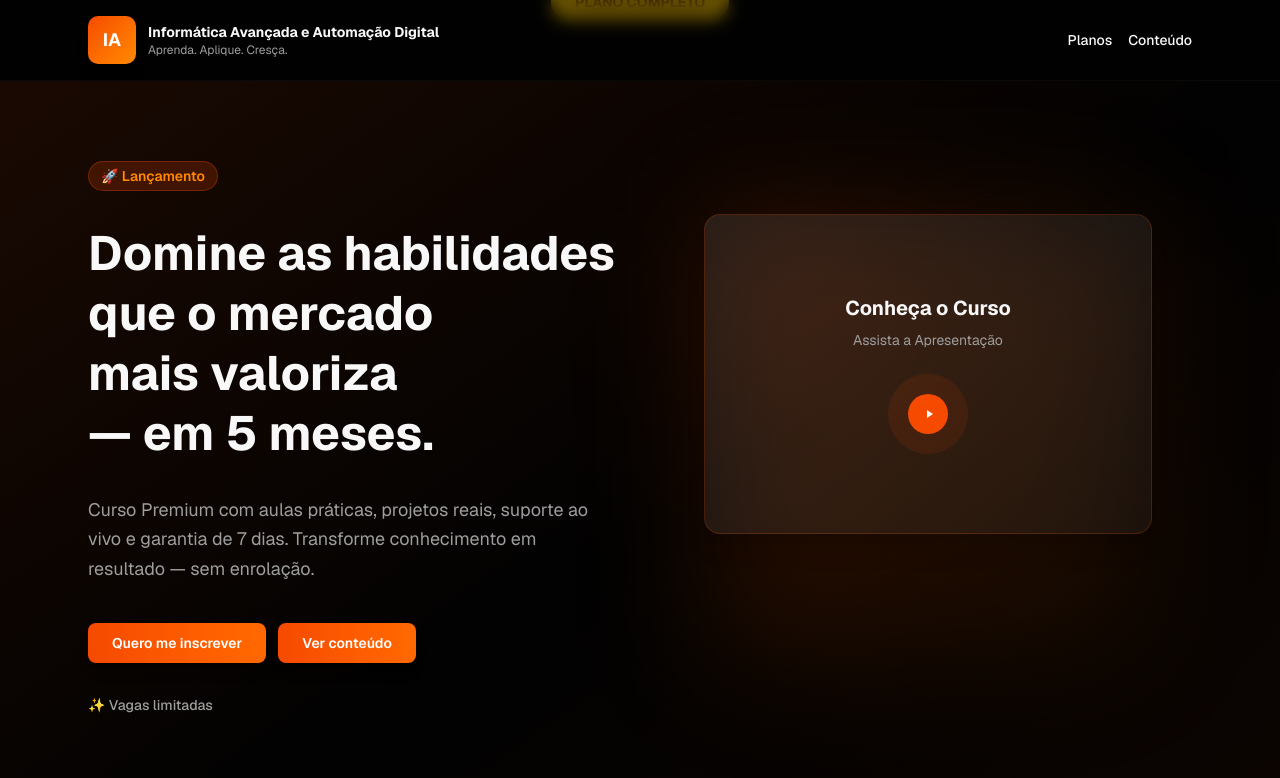
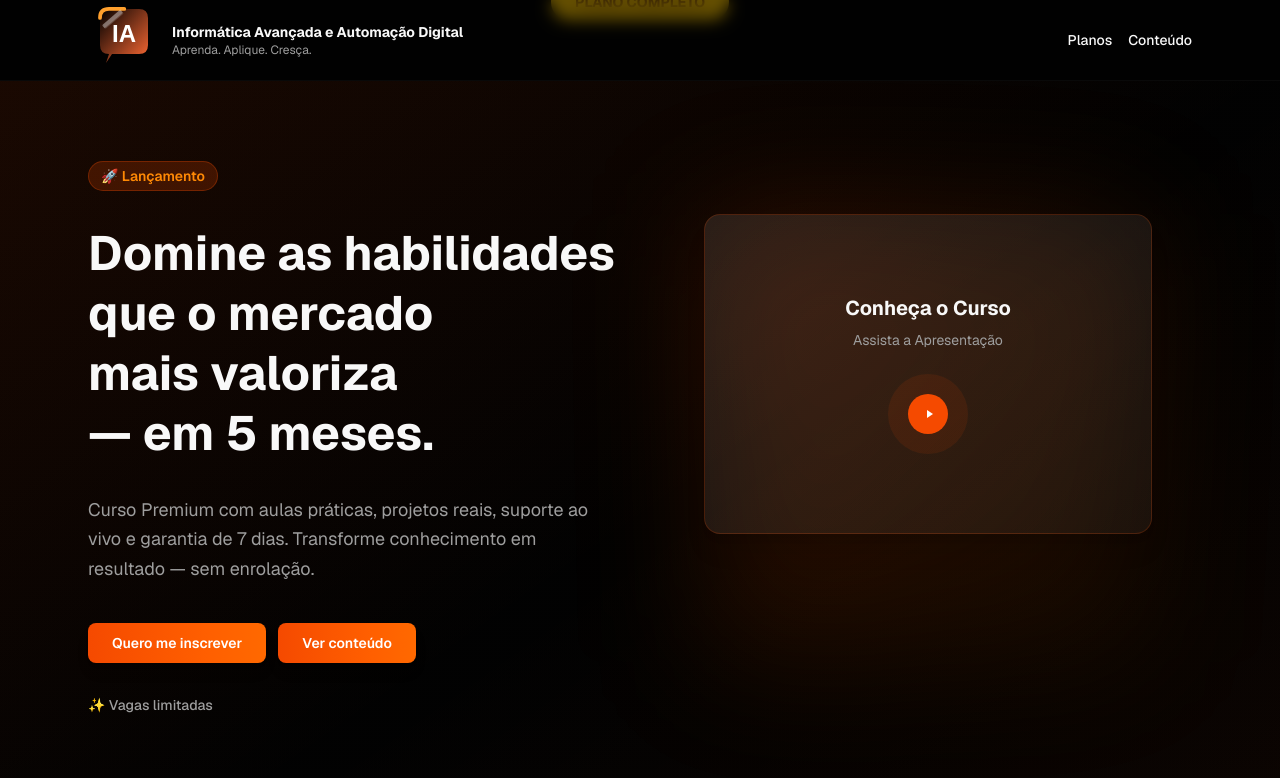
Before and after one commit to ArrozDoce007/v0-landing-page-for-course, a Next.js app: page / in a window 1280 px wide. Shown: the top 778 px of the page. Built offline with nearby package versions, Linux system fonts and the light colour scheme.

Commit message:
animacao

```diff
--- /dev/null
+++ b/components/ai-badge.tsx
@@ -0,0 +1,111 @@
+'use client'
+
+export default function AIBadge() {
+  return (
+    <div className="relative w-16 h-16 sm:w-18 sm:h-18">
+      <svg
+        viewBox="0 0 48 48"
+        className="w-full h-full"
+        xmlns="http://www.w3.org/2000/svg"
+      >
+        <defs>
+          <style>
+            {`
+              @keyframes drawBubble {
+                0% {
+                  stroke-dashoffset: 200;
+                }
+                100% {
+                  stroke-dashoffset: 0;
+                }
+              }
+
+              @keyframes drawPencil {
+                0% {
+                  opacity: 0;
+                  transform: translate(-10px, 10px) rotate(-45deg);
+                }
+                50% {
+                  opacity: 1;
+                }
+                100% {
+                  opacity: 1;
+                  transform: translate(0, 0) rotate(0deg);
+                }
+              }
+
+              @keyframes float {
+                0%, 100% {
+                  transform: translateY(0px);
+                }
+                50% {
+                  transform: translateY(-4px);
+                }
+              }
+
+              .thought-bubble {
+                stroke-dasharray: 200;
+                animation: drawBubble 2s ease-in-out infinite;
+              }
+
+              .pencil-icon {
+                animation: drawPencil 2s ease-in-out infinite;
+                transform-origin: center;
+              }
+
+              .bubble-group {
+                animation: float 3s ease-in-out infinite;
+              }
+            `}
+          </style>
+        </defs>
+
+        {/* Animated thought bubble */}
+        <g className="bubble-group">
+          {/* Main bubble */}
+          <path
+            className="thought-bubble"
+            d="M 8 10 Q 8 4 14 4 L 34 4 Q 40 4 40 10 L 40 28 Q 40 34 34 34 L 16 34 L 12 40 L 14 34 L 14 34 Q 8 34 8 28 Z"
+            fill="url(#gradientBubble)"
+            stroke="#ffa02d"
+            strokeWidth="2.5"
+            strokeLinecap="round"
+            strokeLinejoin="round"
+          />
+          <defs>
+            <linearGradient id="gradientBubble" x1="0%" y1="0%" x2="100%" y2="100%">
+              <stop offset="0%" stopColor="" />
+              <stop offset="100%" stopColor="#ff6b35" />
+            </linearGradient>
+          </defs>
+
+          <text
+            x="24"
+            y="22"
+            textAnchor="middle"
+            dominantBaseline="middle"
+            fill="white"
+            fontSize="16"
+            fontWeight="bold"
+            fontFamily="sans-serif"
+          >
+            IA
+          </text>
+        </g>
+
+        {/* Animated pencil */}
+        <g className="pencil-icon" style={{ originX: '36px', originY: '8px' }}>
+          {/* Pencil body */}
+          <rect x="32" y="6" width="16" height="3" fill="#ffffff" rx="0.75" />
+        </g>
+      </svg>
+
+      {/* Fallback text overlay for accessibility */}
+      <div className="absolute inset-0 flex items-center justify-center">
+        <span className="text-white font-bold text-lg pointer-events-none opacity-0 hover:opacity-100 transition-opacity">
+          IA
+        </span>
+      </div>
+    </div>
+  )
+}
--- a/components/footer.tsx
+++ b/components/footer.tsx
@@ -1,3 +1,5 @@
+import AIBadge from './ai-badge'
+
 export default function Footer() {
   const currentYear = new Date().getFullYear()
 
@@ -7,9 +9,7 @@ export default function Footer() {
         <div className="grid grid-cols-1 sm:grid-cols-2 gap-8 mb-8">
           <div>
             <div className="flex items-center gap-3 mb-2">
-              <div className="w-10 h-10 sm:w-12 sm:h-12 rounded-lg bg-gradient-to-br from-orange-600 to-orange-400 flex items-center justify-center text-white font-bold text-lg shadow-lg">
-                IA
-              </div>
+              <AIBadge />
               <div>
                 <div className="font-bold text-sm text-foreground">Informática Avançada e Automação Digital</div>
                 <div className="text-xs text-muted-foreground">Aprenda. Aplique. Cresça.</div>
--- a/components/header.tsx
+++ b/components/header.tsx
@@ -1,6 +1,7 @@
 'use client'
 
 import Link from 'next/link'
+import AIBadge from './ai-badge'
 
 export default function Header() {
   const scrollToSection = (id: string) => {
@@ -13,9 +14,7 @@ export default function Header() {
       <div className="max-w-6xl mx-auto px-4 sm:px-6">
         <nav className="flex items-center justify-between h-16 sm:h-20">
           <Link href="#" className="flex items-center gap-3">
-            <div className="w-10 h-10 sm:w-12 sm:h-12 rounded-lg bg-gradient-to-br from-orange-600 to-orange-400 flex items-center justify-center text-white font-bold text-lg shadow-lg">
-              IA
-            </div>
+            <AIBadge />
             <div>
               <div className="font-bold text-sm text-foreground">Informática Avançada e Automação Digital</div>
               <div className="text-xs text-muted-foreground">Aprenda. Aplique. Cresça.</div>
```
